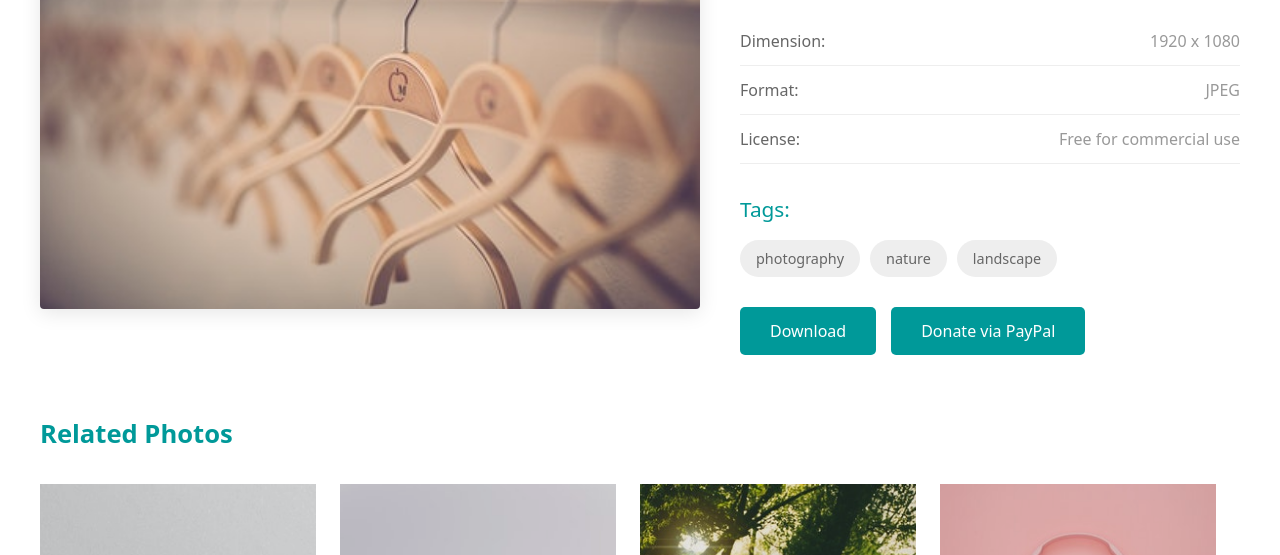
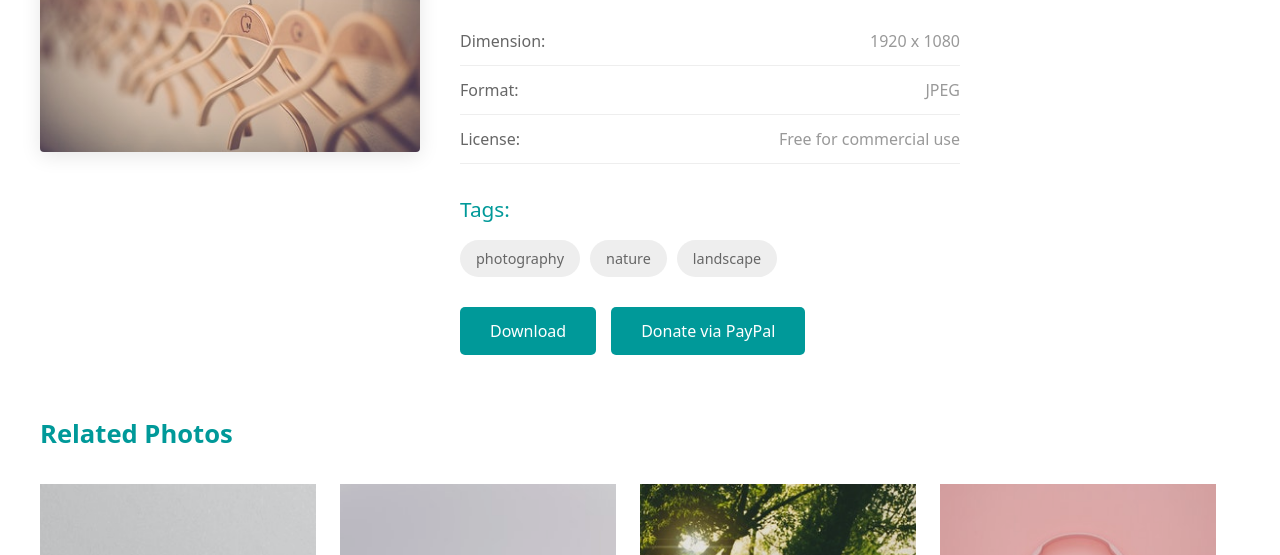
Before and after one commit to junaidgoraya/catalog-z-clone, a plain HTML site: page photo-detail.html in a window 1280 px wide. Shown: the part 568-1123 px from the top of the page. Drawn offline with Linux system fonts and the light colour scheme.

Commit message:
Update project

```diff
--- a/CSS/style.css
+++ b/CSS/style.css
@@ -591,8 +591,8 @@ select.form-control{
 }
 
 .tm-photo-detail-img{
-  flex: 1 1 500px;
-  max-width: 700px;
+  flex: 1 1 300px;
+  max-width: 380px;
 }
 
 .tm-photo-detail-img img{
```
